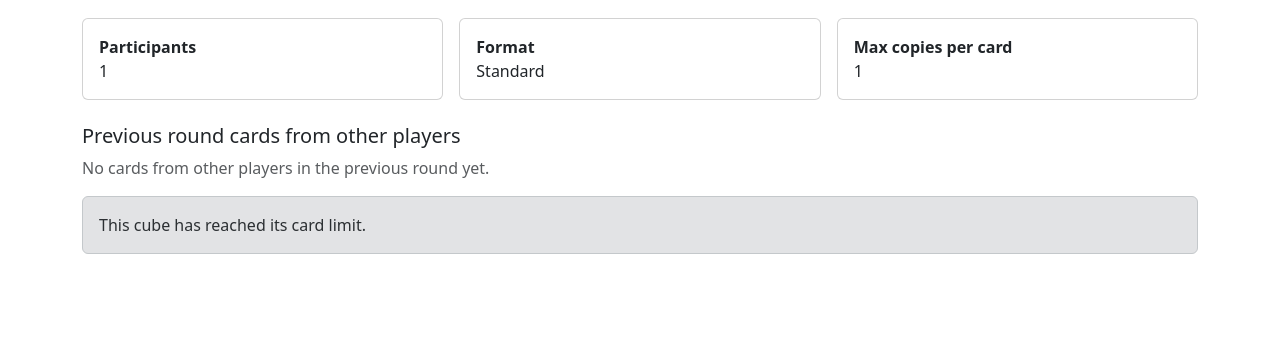
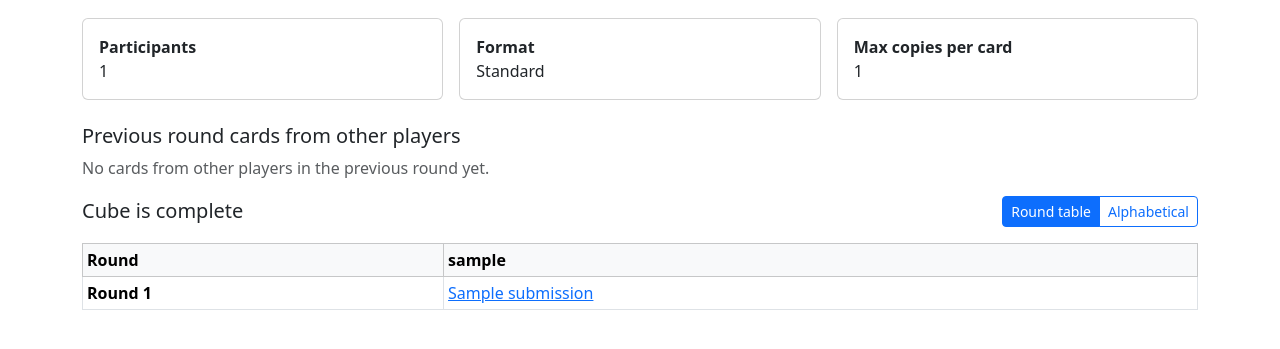
Before and after one commit to vtbassmatt/popcorn-cube, a Django app: page /cubes/1/ in a window 1280 px wide. Shown: the part 144-493 px from the top of the page. Run offline with Django 5.2, Linux system fonts and the light colour scheme; a user stored in the database is signed in; tables that the repository leaves empty hold one stand-in row (values such as "Sample post").

Commit message:
Add complete cube views with table and alphabetical modes
Agent-Logs-Url: https://github.com/vtbassmatt/popcorn-cube/sessions/65efb481-112a-406a-be42-aef12b94e13d

Co-authored-by: vtbassmatt <714283+vtbassmatt@users.noreply.github.com>

```diff
--- a/cubes/templates/cubes/cube_detail.html
+++ b/cubes/templates/cubes/cube_detail.html
@@ -26,6 +26,7 @@
   {% endif %}
 {% endif %}
 
+{% if cube.is_open %}
   {% if can_submit %}
     <form method="post" class="card card-body">
       {% csrf_token %}
@@ -36,7 +37,52 @@
     </form>
   {% elif already_submitted %}
     <div class="alert alert-info">You already submitted a card this round.</div>
+  {% endif %}
 {% else %}
-  <div class="alert alert-secondary">This cube has reached its card limit.</div>
+  <div class="d-flex justify-content-between align-items-center mb-3">
+    <h2 class="h5 mb-0">Cube is complete</h2>
+    <div class="btn-group" role="group" aria-label="Completed cube display mode">
+      <a class="btn btn-sm {% if display_mode == 'table' %}btn-primary{% else %}btn-outline-primary{% endif %}" href="{% url 'cube-detail' cube.pk %}?view=table">Round table</a>
+      <a class="btn btn-sm {% if display_mode == 'alphabetical' %}btn-primary{% else %}btn-outline-primary{% endif %}" href="{% url 'cube-detail' cube.pk %}?view=alphabetical">Alphabetical</a>
+    </div>
+  </div>
+
+  {% if display_mode == "alphabetical" %}
+    <ul class="list-group mb-4">
+      {% for submission in alphabetical_submissions %}
+        <li class="list-group-item d-flex justify-content-between align-items-center">
+          <a href="{{ submission.scryfall_url }}" target="_blank" rel="noopener noreferrer">{{ submission.card_name }}</a>
+          <small class="text-muted">{{ submission.player.username }} · Round {{ submission.round_number }}</small>
+        </li>
+      {% endfor %}
+    </ul>
+  {% else %}
+    <div class="table-responsive mb-4">
+      <table class="table table-sm table-bordered align-middle">
+        <thead class="table-light">
+          <tr>
+            <th scope="col">Round</th>
+            {% for participant in results_participants %}
+              <th scope="col">{{ participant.username }}</th>
+            {% endfor %}
+          </tr>
+        </thead>
+        <tbody>
+          {% for row in round_rows %}
+            <tr>
+              <th scope="row">Round {{ row.round_number }}</th>
+              {% for submission in row.cards %}
+                <td>
+                  {% if submission %}
+                    <a href="{{ submission.scryfall_url }}" target="_blank" rel="noopener noreferrer">{{ submission.card_name }}</a>
+                  {% endif %}
+                </td>
+              {% endfor %}
+            </tr>
+          {% endfor %}
+        </tbody>
+      </table>
+    </div>
+  {% endif %}
 {% endif %}
 {% endblock %}
--- a/cubes/views.py
+++ b/cubes/views.py
@@ -66,6 +66,32 @@ class CubeDetailView(LoginRequiredMixin, DetailView):
         )
         already_submitted = self._already_submitted(cube)
         can_submit = self._can_submit(cube)
+        display_mode = "alphabetical" if self.request.GET.get("view") == "alphabetical" else "table"
+        participants = list(cube.participants.order_by("username"))
+        complete_submissions = list(
+            cube.submissions.select_related("player").order_by("round_number", "player__username", "created_at")
+        )
+        round_rows = []
+        alphabetical_submissions = []
+        if not cube.is_open:
+            submissions_by_round = {}
+            for submission in complete_submissions:
+                submissions_by_round.setdefault(submission.round_number, {})[submission.player_id] = submission
+            for round_number in sorted(submissions_by_round):
+                round_rows.append(
+                    {
+                        "round_number": round_number,
+                        "cards": [submissions_by_round[round_number].get(participant.pk) for participant in participants],
+                    }
+                )
+            alphabetical_submissions = sorted(
+                complete_submissions,
+                key=lambda submission: (
+                    submission.card_name.lower(),
+                    submission.player.username.lower(),
+                    submission.round_number,
+                ),
+            )
         # POST re-renders this view with a bound form on validation errors.
         form = kwargs.get("form", None)
         if can_submit and form is None:
@@ -78,6 +104,10 @@ class CubeDetailView(LoginRequiredMixin, DetailView):
                 "already_submitted": already_submitted,
                 "can_submit": can_submit,
                 "form": form,
+                "display_mode": display_mode,
+                "results_participants": participants,
+                "round_rows": round_rows,
+                "alphabetical_submissions": alphabetical_submissions,
             }
         )
         return context
```
Also changed, not shown: cubes/tests.py (+35 -0 lines), 2 other files. Lines whose indentation alone changed are shown as unchanged.
